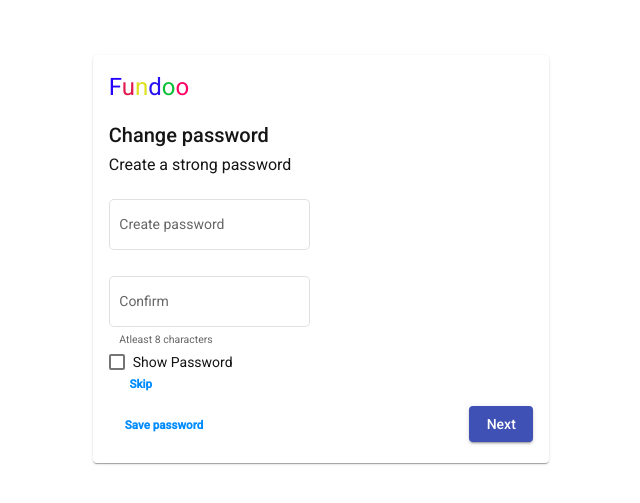
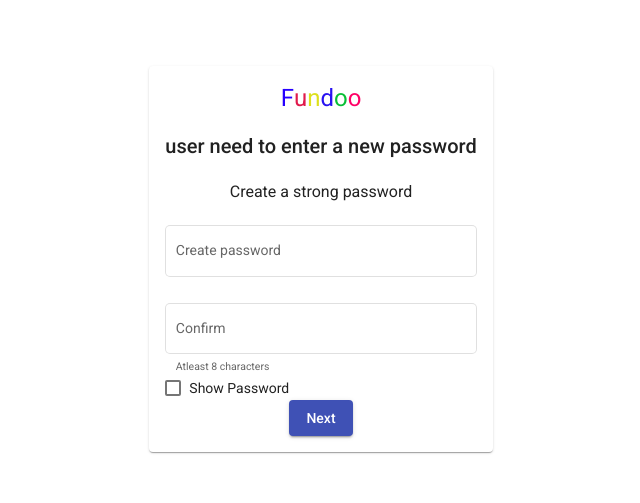
Before and after one commit to akhilkumar16/Fundoo_Front_End, an Angular app: page /changepassword in a window 1280 px wide. Shown: the part 141-644 px from the top of the page, without its empty margins (319-959 px from the left). Built offline with nearby package versions, Linux system fonts and the light colour scheme.

Commit message:
[Akhil] changes made in user pages

```diff
--- a/src/app/app.module.ts
+++ b/src/app/app.module.ts
@@ -1,6 +1,5 @@
 import { NgModule } from '@angular/core';
 import { BrowserModule } from '@angular/platform-browser';
-
 import { AppRoutingModule } from './app-routing.module';
 import {MatFormFieldModule} from '@angular/material/form-field';
 import { MatInputModule } from '@angular/material/input';
--- a/src/app/components/changepassword/changepassword.component.html
+++ b/src/app/components/changepassword/changepassword.component.html
@@ -1,8 +1,8 @@
 <div fxLayout="row" fxLayoutAlign="center center" style="color:#f5f6fa;width :100vw;height:100vh ">
     <mat-card>
-        <div fxLayout="column" fxLayoutAlign=" center center" style="color:#151516">
+        <div fxLayout="column" fxLayoutAlign=" center center">
             <div>
-                <h1>
+                <h1 fxLayoutAlign="center">
                     <span style="color:hsl(249, 100%, 50%)">F</span>
                     <span style="color:hsl(345, 79%, 49%)">u</span>
                     <span style="color:rgb(221, 224, 28)">n</span>
@@ -10,44 +10,28 @@
                     <span style="color:hsl(135, 92%, 39%)">o</span>
                     <span style="color:#FF0066">o</span>
                 </h1>
-                <h2>
-                    Change password
-                    <h3>
+                <h2 fxLayoutAlign="center">
+                    user need to enter a new password
+                </h2>
+                <h3 fxLayoutAlign="center">
                     Create a strong password
                 </h3>
-
-                </h2>
-                <div fxLayoutGap=20px>
+                <div fxLayout="column">
                     <mat-form-field appearance="outline">
                         <mat-label>Create password</mat-label>
                         <input matInput createpassword="createpassword">
                     </mat-form-field>
-                    <div>
+                </div>
+                <div fxLayout="column">
                     <mat-form-field appearance="outline">
                         <mat-label>Confirm</mat-label>
                         <input matInput confirm="confirm">
                         <mat-hint>Atleast 8 characters</mat-hint>
                     </mat-form-field>
                 </div>
-                </div>
                 <mat-checkbox class="example-margin">Show Password</mat-checkbox>
-                <div fxLayout="row">
-                    <button mat-flat-button>
-                        <h5 style="color:#008cff;">
-                            <b>Skip</b>
-                        </h5>
-                    </button>
-                </div>
-                <div fxLayout="row">
-                    <div fxLayoutGap=250px>
-                        <button mat-flat-button>
-                            <h5 style="color:#008cff;">
-                                <b> Save password
-                                </b>
-                            </h5>
-                        </button>
+                <div fxLayoutAlign="center">
                     <button mat-raised-button color="primary">Next</button>
-                    </div>
                 </div>
             </div>
         </div>
--- a/src/app/components/changepassword/changepassword.component.scss
+++ b/src/app/components/changepassword/changepassword.component.scss
@@ -0,0 +1,6 @@
+// .mat-card {
+//     transition: box-shadow 280ms cubic-bezier(0.4, 0, 0.2, 1);
+//     display: block;
+//     position: relative;
+//     padding: 100px;
+// }
--- a/src/app/components/forgotpassword/forgotpassword.component.html
+++ b/src/app/components/forgotpassword/forgotpassword.component.html
@@ -2,7 +2,7 @@
     <mat-card>
         <div fxLayout="column" fxLayoutAlign="center center">
             <div>
-                <h1>
+                <h1 fxLayoutAlign="center">
                     <span style="color:hsl(249, 100%, 50%)">F</span>
                     <span style="color:hsl(345, 79%, 49%)">u</span>
                     <span style="color:rgb(221, 224, 28)">n</span>
@@ -10,31 +10,24 @@
                     <span style="color:hsl(135, 92%, 39%)">o</span>
                     <span style="color:#FF0066">o</span>
                 </h1>
-                <h2>
+                <h2 fxLayoutAlign="center">
                     Account recovery
-                    <h3>
-                        Enter the last password you remember using with this Google Account </h3>
                 </h2>
-                <div fxLayoutGap=20px>
-                    <mat-form-field appearance="outline">
-                        <mat-label>Enter last password</mat-label>
-                        <input matInput enterlastpassword="enterlastpassword">
+                <h3 fxLayoutAlign="center">
+                    Enter Fundoo Account email</h3>
+                <div fxLayout = "column">
+                    <mat-form-field appearance="outline" >
+                        <mat-label>Email</mat-label>
+                        <input matInput email="email">
                     </mat-form-field>
                 </div>
                 <mat-checkbox class="example-margin">Show Password</mat-checkbox>
                 <div fxLayout="row">
-                    <button mat-flat-button>
-                        <h5 style="color:#008cff;">
-                            <b>Try another way</b>
-                        </h5>
-                    </button>
-                </div>
-                <div fxLayout="row">
                     <div fxLayoutGap=280px>
-                        <button mat-flat-button>
-                            <h5 style="color:#008cff;">
-                                <b>Forgot password?</b>
-                            </h5>
+                        <button mat-flat-button routerLink="/login">
+                            <h4 style="color:#008cff;">
+                                <b>Login</b>
+                            </h4>
                         </button>
                         <button mat-raised-button color="primary">Next</button>
                     </div>
--- a/src/app/components/login/login.component.html
+++ b/src/app/components/login/login.component.html
@@ -1,8 +1,8 @@
 <div fxLayout="row" fxLayoutAlign="center center" style="width :100vw;height:100vh">
     <mat-card>
-        <div fxLayout="column">
+        <div fxLayout="column" fxLayoutAlign="center center">
             <div>
-                <h1>
+                <h1 fxLayoutAlign="center">
                     <span style="color:hsl(249, 100%, 50%)">F</span>
                     <span style="color:hsl(345, 79%, 49%)">u</span>
                     <span style="color:rgb(221, 224, 28)">n</span>
@@ -10,19 +10,19 @@
                     <span style="color:hsl(135, 92%, 39%)">o</span>
                     <span style="color:#FF0066">o</span>
                 </h1>
-                <h2>
+                <h2 fxLayoutAlign="center">
                     Sign in
-                    <h3>
-                        Use Your Google Account
-                    </h3>
                 </h2>
-                <div fxLayoutGap=20px>
+                <h3 fxLayoutAlign="center">
+                    Use Your Fundoo Account
+                </h3>
+                <div fxLayoutGap=20px fxLayout="column">
                     <mat-form-field appearance="outline">
                         <mat-label>UserName</mat-label>
                         <input matInput UserName="UserName">
                     </mat-form-field>
                 </div>
-                <div>
+                <div fxLayout="column">
                     <mat-form-field appearance="outline">
                         <mat-label>Enter your password</mat-label>
                         <input matInput enterpassword="enterpassword">
@@ -30,7 +30,7 @@
                 </div>
                 <mat-checkbox class="example-margin">Show Password</mat-checkbox>
                 <div fxLayout="row">
-                    <button mat-flat-button>
+                    <button mat-flat-button routerLink="/registration">
                         <h4 style="color:#008cff;">
                             <b>create account</b>
                         </h4>
@@ -38,7 +38,7 @@
                 </div>
                 <div fxLayout="row">
                     <div fxLayoutGap=200px>
-                        <button mat-flat-button>
+                        <button mat-flat-button routerLink="/forgotpassword">
                             <h4 style="color:#008cff;">
                                 <b> Forgot password?
                                 </b>
--- a/src/app/components/registration/registration.component.html
+++ b/src/app/components/registration/registration.component.html
@@ -1,6 +1,6 @@
-<div fxFlex=100 fxLayout="row" fxLayoutAlign="center center" style = "width :100vw;height:100vh">
+<div fxFlex=100 fxLayout="row" fxLayoutAlign="center center" style="width :100vw;height:100vh">
   <mat-card fxFlex=50>
-    <div fxLayout="row" fxLayoutGap="20px">
+    <form fxLayout="row" fxLayoutGap="20px">
       <div fxLayout="column">
         <div>
           <h1>
@@ -54,7 +54,7 @@
         <mat-checkbox class="example-margin">Show Password</mat-checkbox>
         <div fxLayout="row">
           <div fxLayoutGap=250px>
-          <button mat-flat-button>
+            <button mat-flat-button routerLink="/login">
               <h5 style="color:#008cff;">
                 <b>Sign in instead</b>
               </h5>
@@ -63,12 +63,12 @@
           </div>
         </div>
       </div>
-      <div fxLayout="row" fxLayoutGap="20px">
+      <div fxLayout="row" fxLayoutGap="20px" fxHide.xs="true" fxHide.sm="true" fxHide.md="true">
         <div>
           <img src="assets/icon.svg">
           One Account.All of Google working for you
         </div>
       </div>
-    </div>
+    </form>
   </mat-card>
 </div>
```
Lines whose indentation alone changed are shown as unchanged.
